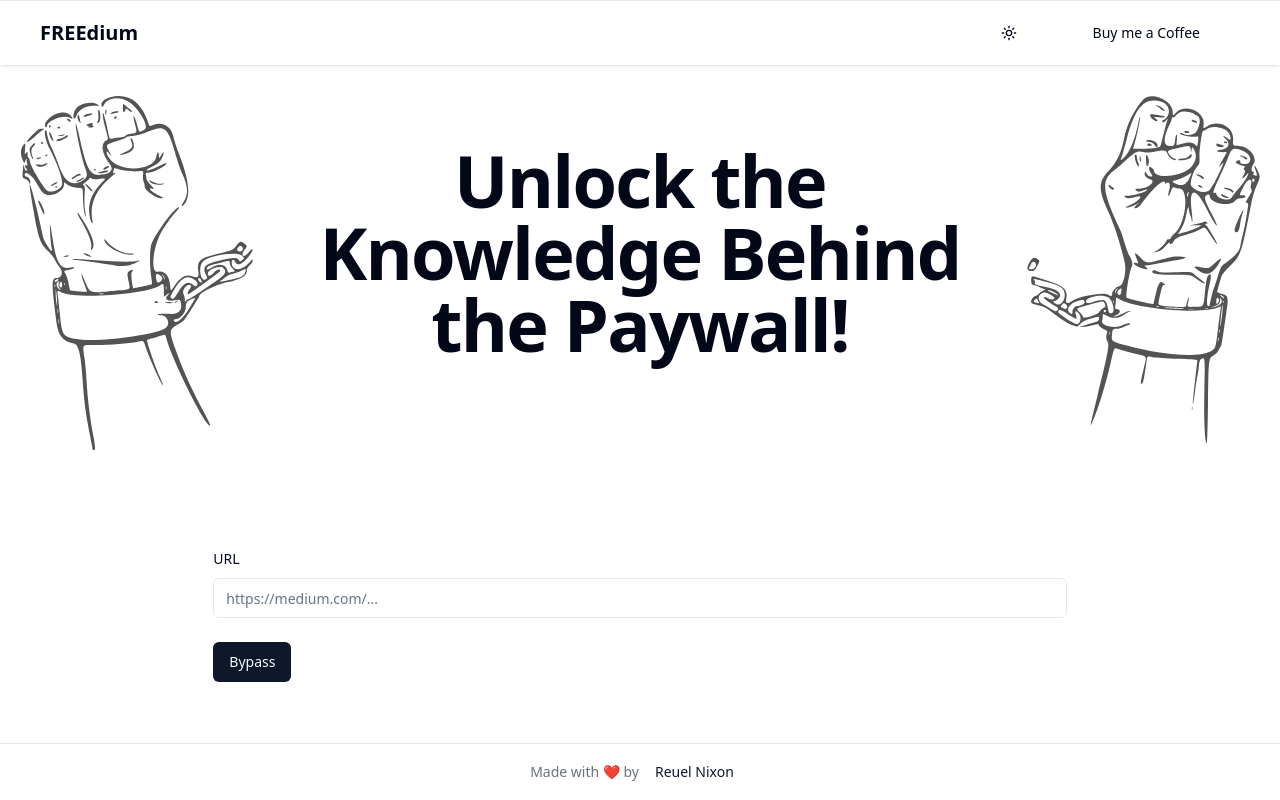
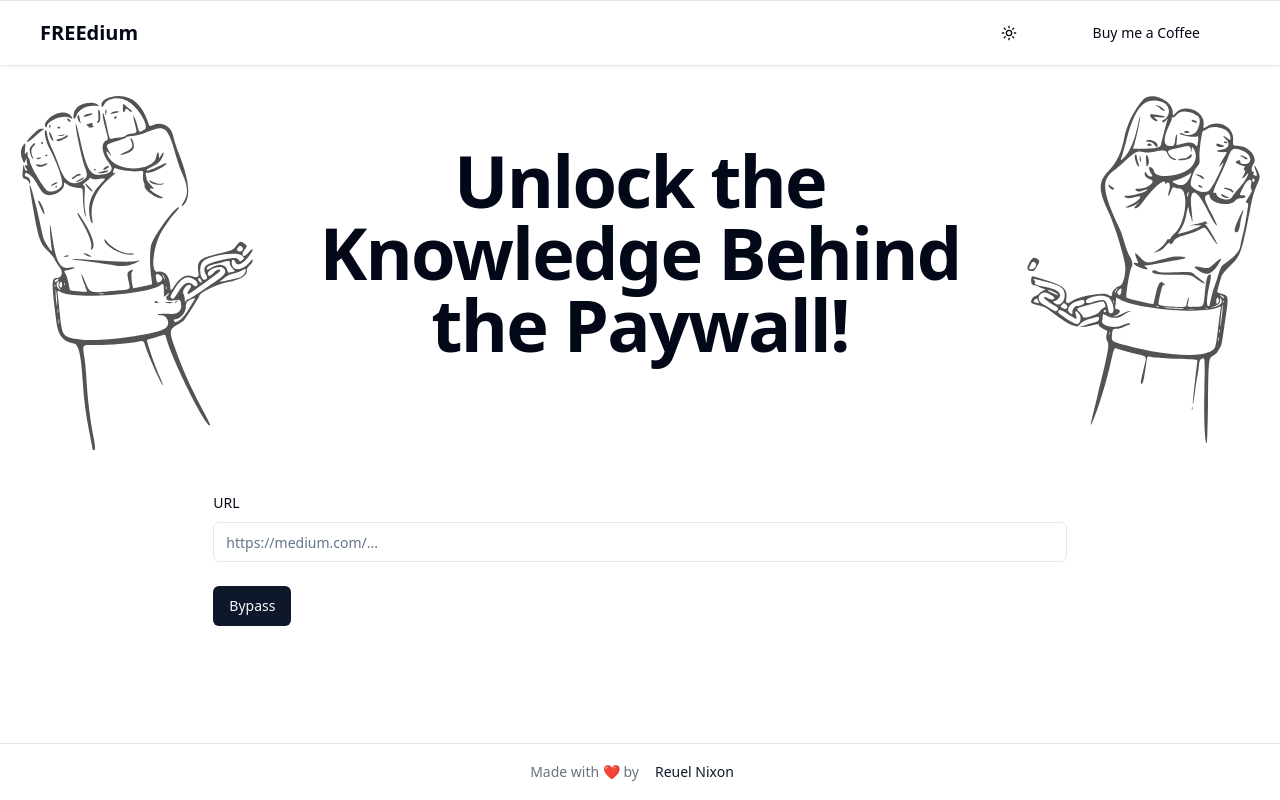
Before and after one commit to rnxj/freedium, a Next.js app: page / in a window 1280 px wide. Built offline with nearby package versions, Linux system fonts and the light colour scheme.

Commit message:
updated styles

```diff
--- a/src/app/page.tsx
+++ b/src/app/page.tsx
@@ -45,13 +45,12 @@ export default function Home() {
 
   return (
     <div>
-      <div className="mx-auto py-8 md:py-24">
+      <div className="mx-auto pb-10 pt-24">
         <div className="grid grid-cols-1 gap-1 text-center lg:grid-cols-5">
           <div className="z-10 ml-5 hidden lg:col-span-1 lg:block">
             <LeftHand />
           </div>
           <h1 className="z-10 max-w-full px-6 py-12 text-5xl font-extrabold tracking-tight md:px-32 lg:col-span-3 lg:px-6 lg:text-7xl">
-            {/* Say goodbye to Medium's paywall and hello to unlimited reading! */}
             Unlock the Knowledge Behind the Paywall!
           </h1>
           <div className="z-10 mr-5 hidden lg:col-span-1 lg:block">
@@ -60,7 +59,7 @@ export default function Home() {
         </div>
       </div>
 
-      <div className="flex flex-col items-center gap-10">
+      <div className="mb-20 flex flex-col items-center gap-10">
         <Form {...form}>
           <form
             onSubmit={form.handleSubmit(onSubmit)}
```
